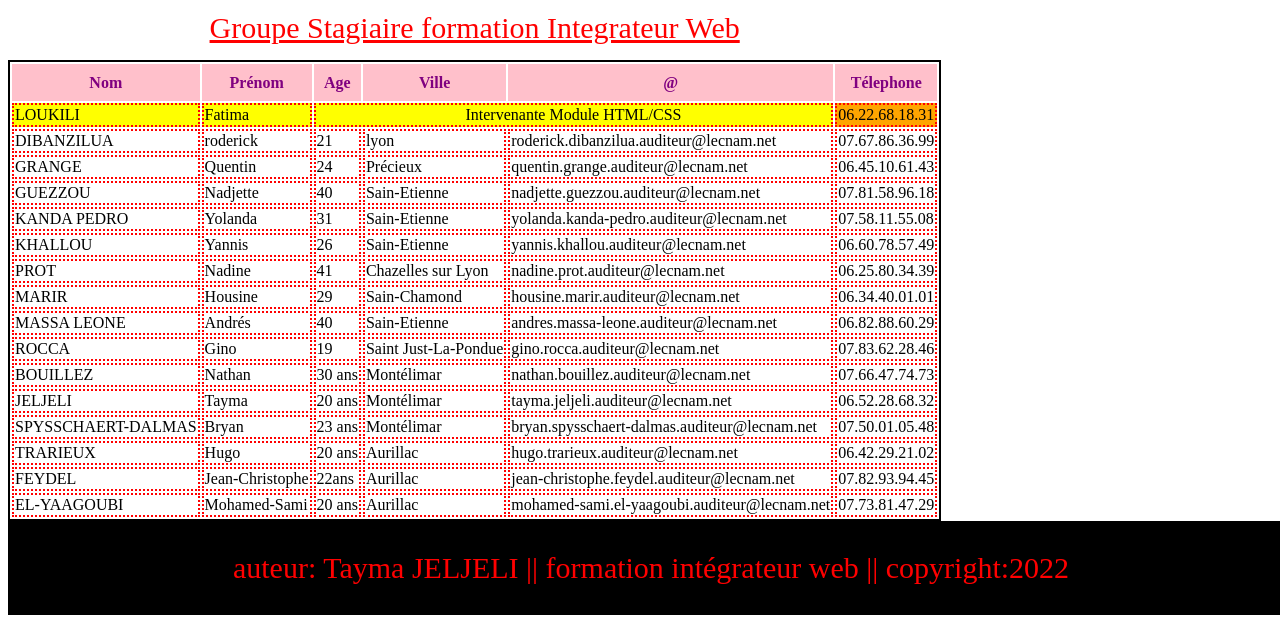
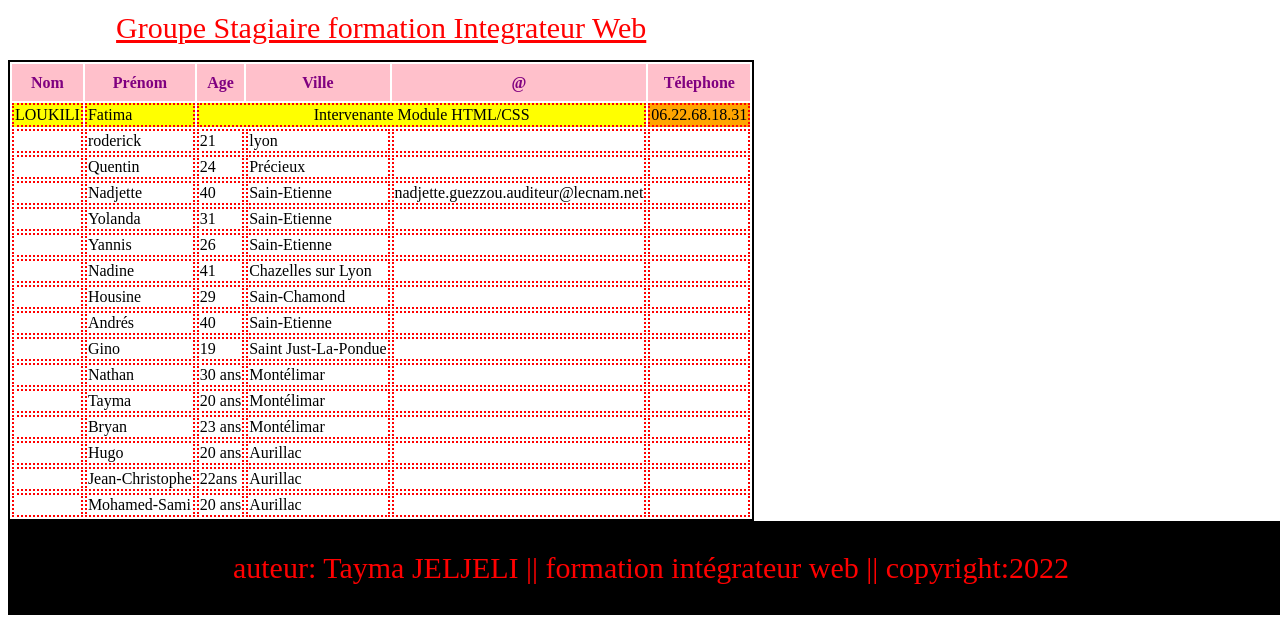
Before and after one commit to tjeljeli/le-cnam, a plain HTML site: page illustration.html in a window 1280 px wide. Shown: the part 360-983 px from the top of the page. Drawn offline with Linux system fonts and the light colour scheme.

Commit message:
Update illustration.html

```diff
--- a/illustration.html
+++ b/illustration.html
@@ -37,124 +37,124 @@
     </tr>
 
 
-	<tr>         <td> DIBANZILUA </td>
+	<tr>         <td>  </td>
 	             <td>roderick</td>
 				 <td>21 </td>
 				 <td>lyon</td>
-				 <td>roderick.dibanzilua.auditeur@lecnam.net</td>
-				 <td>07.67.86.36.99</td>
+				 <td></td>
+				 <td></td>
 		   </tr>
 
-	<tr>         <td>GRANGE  </td>
+	<tr>         <td></td>
 	             <td> Quentin </td>
 				 <td>24</td>
 				 <td>Précieux</td>
-				 <td>quentin.grange.auditeur@lecnam.net</td>
-				 <td>06.45.10.61.43</td>
+				 <td></td>
+				 <td></td>
 		</tr>
 
-		<tr>     <td>GUEZZOU </td>
+		<tr>     <td> </td>
 	             <td> Nadjette</td>
 				 <td>40</td>
 				 <td>Sain-Etienne</td>
 				 <td>nadjette.guezzou.auditeur@lecnam.net</td>
-				 <td>07.81.58.96.18</td>
+				 <td></td>
 		   </tr>
 
-		<tr>     <td> KANDA PEDRO </td>
+		<tr>     <td></td>
 	             <td> Yolanda</td>
 				 <td>31</td>
 				 <td>Sain-Etienne</td>
-				 <td>yolanda.kanda-pedro.auditeur@lecnam.net</td>
-				 <td>07.58.11.55.08</td>
+				 <td></td>
+				 <td></td>
 		</tr>
 
-		<tr>     <td>KHALLOU </td>
+		<tr>     <td></td>
 	             <td> Yannis </td>
 				 <td>26</td>
 				 <td>Sain-Etienne</td>
-				 <td>yannis.khallou.auditeur@lecnam.net</td>
-				 <td>06.60.78.57.49</td>
+				 <td></td>
+				 <td></td>
 		</tr>
 
-		<tr>     <td>PROT </td>
+		<tr>     <td></td>
 	             <td> Nadine</td>
 				 <td>41</td>
 				 <td>Chazelles sur Lyon </td>
-				 <td>nadine.prot.auditeur@lecnam.net</td>
-				 <td>06.25.80.34.39</td>
+				 <td></td>
+				 <td></td>
 		</tr>
 
-		<tr>     <td>MARIR </td>
+		<tr>     <td></td>
 	             <td> Housine </td>
 				 <td> 29</td>
 				 <td>Sain-Chamond</td>
-				 <td>housine.marir.auditeur@lecnam.net</td>
-				 <td>06.34.40.01.01</td>
+				 <td></td>
+				 <td></td>
 		</tr>
 
-	<tr>         <td> MASSA LEONE </td>
+	<tr>         <td></td>
 	             <td> Andrés </td>
 				 <td>40</td>
 				 <td>Sain-Etienne</td>
-				 <td>andres.massa-leone.auditeur@lecnam.net</td>
-				 <td>06.82.88.60.29</td>
+				 <td></td>
+				 <td></td>
 		</tr>
 
-		<tr>     <td> ROCCA </td>
+		<tr>     <td></td>
 	             <td> Gino </td>
 				 <td>19</td>
 				 <td>Saint Just-La-Pondue </td>
-				 <td>gino.rocca.auditeur@lecnam.net</td>
-				 <td>07.83.62.28.46</td>
+				 <td></td>
+				 <td></td>
 		</tr>
 
-		<tr>     <td> BOUILLEZ </td>
+		<tr>     <td></td>
 	             <td>Nathan</td>
 				 <td>30 ans </td>
 				 <td>Montélimar</td>
-				 <td>nathan.bouillez.auditeur@lecnam.net</td>
-				 <td>07.66.47.74.73</td>
+				 <td></td>
+				 <td></td>
 		</tr>
 
-		<tr>     <td> JELJELI </td>
+		<tr>     <td></td>
 	             <td> Tayma </td>
 				 <td> 20 ans</td>
 				 <td>Montélimar</td>
-				 <td>tayma.jeljeli.auditeur@lecnam.net</td>
-				 <td>06.52.28.68.32</td>
+				 <td></td>
+				 <td></td>
 		</tr>
 
-		<tr>     <td>SPYSSCHAERT-DALMAS </td>
+		<tr>     <td> </td>
 	             <td>Bryan</td>
 				 <td>23 ans </td>
 				 <td> Montélimar</td>
-				 <td>bryan.spysschaert-dalmas.auditeur@lecnam.net</td>
-				 <td>07.50.01.05.48</td>
+				 <td></td>
+				 <td></td>
 		</tr>
 
-		<tr>     <td> TRARIEUX </td>
+		<tr>     <td></td>
 	             <td>Hugo </td>
 				 <td> 20 ans </td>
 				 <td>Aurillac</td>
-				 <td>hugo.trarieux.auditeur@lecnam.net</td>
-				 <td>06.42.29.21.02</td>
+				 <td></td>
+				 <td></td>
 		</tr>
 
-		<tr>     <td> FEYDEL</td>
+		<tr>     <td></td>
 	             <td> Jean-Christophe </td>
 				 <td> 22ans </td>
 				 <td>Aurillac</td>
-				 <td>jean-christophe.feydel.auditeur@lecnam.net</td>
-				 <td>07.82.93.94.45</td>
+				 <td></td>
+				 <td></td>
 		</tr>
 
-		<tr>     <td> EL-YAAGOUBI </td>
+		<tr>     <td></td>
 	             <td>Mohamed-Sami </td>
 				 <td>20 ans </td>
 				 <td>Aurillac</td>
-				 <td>mohamed-sami.el-yaagoubi.auditeur@lecnam.net</td>
-				 <td> 07.73.81.47.29</td>
+				 <td></td>
+				 <td></td>
 		</tr>
 
 	</table>
```
